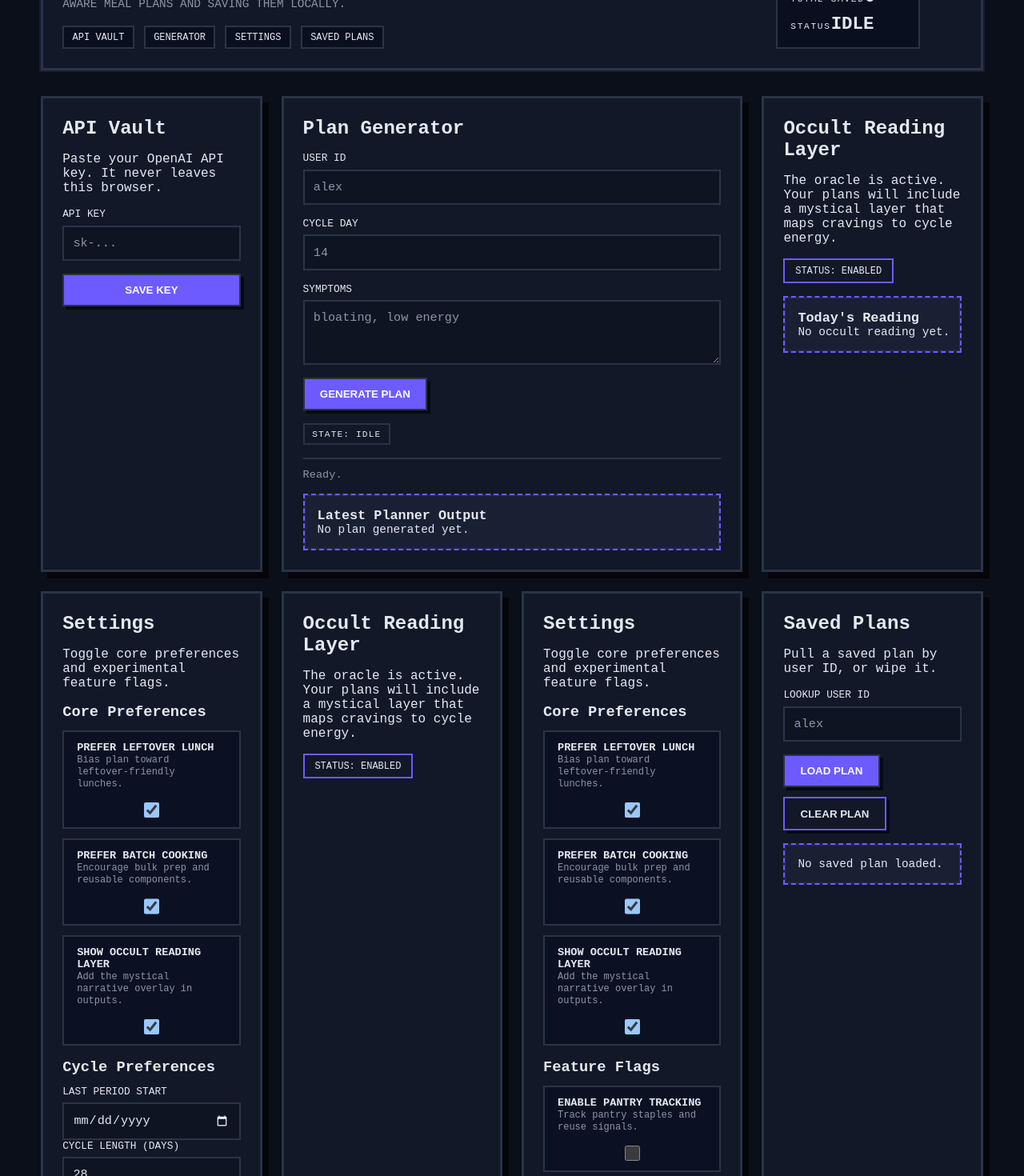
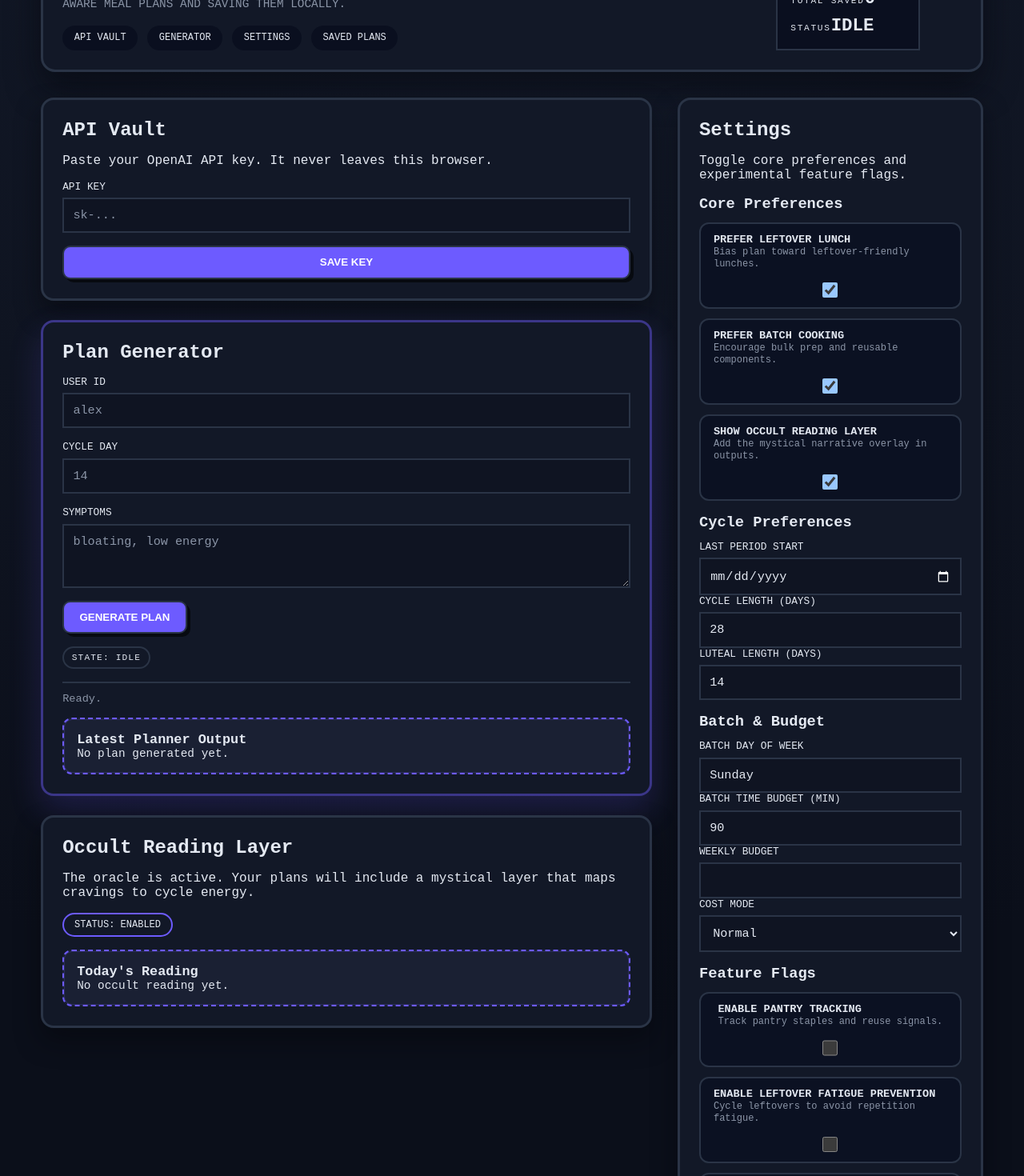
Before and after one commit to hgw3lls/PhaseFuel, a React (Vite) app: page / in a window 1280 px wide. Shown: the part 200-1670 px from the top of the page at 80% size. Built offline with nearby package versions, Linux system fonts and the light colour scheme.

Commit message:
Improve app layout structure

```diff
--- a/src/App.jsx
+++ b/src/App.jsx
@@ -532,7 +532,8 @@ export default function App() {
         </div>
       </header>
 
-      <main className="grid">
+      <main className="layout">
+        <div className="column primary">
           <section className="panel" id="api-vault">
           <h2>API Vault</h2>
           <p>Paste your OpenAI API key. It never leaves this browser.</p>
@@ -550,7 +551,7 @@ export default function App() {
           </button>
           </section>
 
-        <section className="panel wide" id="generator">
+          <section className="panel panel-hero" id="generator">
             <h2>Plan Generator</h2>
             <form onSubmit={handleGenerate} className="form-grid">
               <label>
@@ -613,8 +614,10 @@ export default function App() {
                 ) : null}
               </div>
             </form>
+            <div className="status-row">
               <div className={`status-pill ${generationState}`}>State: {generationState}</div>
               {pantryFirst ? <div className="toggle-pill">Pantry-first plan</div> : null}
+            </div>
             <div className="status">{status}</div>
             {plannerError ? (
               <div className="status error">
@@ -664,8 +667,9 @@ export default function App() {
                             </div>
                             {nextDay ? (
                               <div className="flow-meta">
-                              {mealPlan.days.find((planDay) => planDay.day === nextDay)?.meals.lunch
-                                .name}
+                                {mealPlan.days.find(
+                                  (planDay) => planDay.day === nextDay
+                                )?.meals.lunch.name}
                               </div>
                             ) : null}
                           </div>
@@ -701,7 +705,9 @@ export default function App() {
                       </span>
                     ) : null}
                     {item.notes?.length ? (
-                    <span className="grocery-meta">Notes: {item.notes.join(" • ")}</span>
+                      <span className="grocery-meta">
+                        Notes: {item.notes.join(" • ")}
+                      </span>
                     ) : null}
                   </li>
                 ))}
@@ -761,6 +767,160 @@ export default function App() {
               </div>
             </section>
           ) : null}
+
+        </div>
+
+        <div className="column secondary">
+          <section className="panel" id="settings">
+            <h2>Settings</h2>
+            <p>Toggle core preferences and experimental feature flags.</p>
+            <div className="toggle-group">
+              <h3>Core Preferences</h3>
+              <div className="toggle-list">
+                {coreSettings.map((item) => (
+                  <label className="toggle-item" key={item.key}>
+                    <div>
+                      <span className="toggle-label">{item.label}</span>
+                      <span className="toggle-description">{item.description}</span>
+                    </div>
+                    <input
+                      type="checkbox"
+                      checked={item.value}
+                      onChange={item.onChange}
+                    />
+                  </label>
+                ))}
+              </div>
+            </div>
+            <div className="toggle-group">
+              <h3>Cycle Preferences</h3>
+              <div className="cycle-grid">
+                <label>
+                  Last Period Start
+                  <input
+                    type="date"
+                    value={settings.cyclePreferences.lastPeriodStart}
+                    onChange={(event) =>
+                      handleCyclePreferenceChange("lastPeriodStart", event.target.value)
+                    }
+                  />
+                </label>
+                <label>
+                  Cycle Length (days)
+                  <input
+                    type="number"
+                    min="20"
+                    max="45"
+                    value={settings.cyclePreferences.cycleLength}
+                    onChange={(event) =>
+                      handleCyclePreferenceChange(
+                        "cycleLength",
+                        Number.parseInt(event.target.value || "0", 10)
+                      )
+                    }
+                  />
+                </label>
+                <label>
+                  Luteal Length (days)
+                  <input
+                    type="number"
+                    min="10"
+                    max="18"
+                    value={settings.cyclePreferences.lutealLength}
+                    onChange={(event) =>
+                      handleCyclePreferenceChange(
+                        "lutealLength",
+                        Number.parseInt(event.target.value || "0", 10)
+                      )
+                    }
+                  />
+                </label>
+              </div>
+            </div>
+            <div className="toggle-group">
+              <h3>Batch & Budget</h3>
+              <div className="cycle-grid">
+                <label>
+                  Batch Day Of Week
+                  <input
+                    type="text"
+                    value={settings.batchDayOfWeek}
+                    onChange={(event) =>
+                      handleSettingsChange("batchDayOfWeek", event.target.value)
+                    }
+                  />
+                </label>
+                <label>
+                  Batch Time Budget (min)
+                  <input
+                    type="number"
+                    min="30"
+                    value={settings.batchTimeBudgetMin}
+                    onChange={(event) =>
+                      handleSettingsChange(
+                        "batchTimeBudgetMin",
+                        Number.parseInt(event.target.value || "0", 10)
+                      )
+                    }
+                  />
+                </label>
+                <label>
+                  Weekly Budget
+                  <input
+                    type="number"
+                    min="0"
+                    value={settings.weeklyBudget || ""}
+                    onChange={(event) =>
+                      handleSettingsChange(
+                        "weeklyBudget",
+                        event.target.value ? Number.parseFloat(event.target.value) : null
+                      )
+                    }
+                  />
+                </label>
+                <label>
+                  Cost Mode
+                  <select
+                    value={settings.costMode}
+                    onChange={(event) =>
+                      handleSettingsChange("costMode", event.target.value)
+                    }
+                  >
+                    <option value="tight">Tight</option>
+                    <option value="normal">Normal</option>
+                    <option value="generous">Generous</option>
+                  </select>
+                </label>
+              </div>
+            </div>
+            <div className="toggle-group">
+              <h3>Feature Flags</h3>
+              <div className="toggle-list">
+                {featureFlags.map((flag) => (
+                  <label className="toggle-item" key={flag.key}>
+                    <div>
+                      <span className="toggle-label">{flag.label}</span>
+                      <span className="toggle-description">{flag.description}</span>
+                    </div>
+                    <input
+                      type="checkbox"
+                      checked={settings.featureFlags[flag.key]}
+                      onChange={() =>
+                        updateSettings({
+                          featureFlags: {
+                            [flag.key]: !settings.featureFlags[flag.key],
+                          },
+                        })
+                      }
+                    />
+                  </label>
+                ))}
+              </div>
+            </div>
+            <button type="button" className="ghost" onClick={handleResetDefaults}>
+              Reset to Defaults
+            </button>
+          </section>
 
           {settings.featureFlags.enablePantryTracking ? (
             <section className="panel" id="pantry">
@@ -954,211 +1114,6 @@ export default function App() {
             </section>
           ) : null}
 
-        <section className="panel" id="settings">
-          <h2>Settings</h2>
-          <p>Toggle core preferences and experimental feature flags.</p>
-          <div className="toggle-group">
-            <h3>Core Preferences</h3>
-            <div className="toggle-list">
-              {coreSettings.map((item) => (
-                <label className="toggle-item" key={item.key}>
-                  <div>
-                    <span className="toggle-label">{item.label}</span>
-                    <span className="toggle-description">{item.description}</span>
-                  </div>
-                  <input
-                    type="checkbox"
-                    checked={item.value}
-                    onChange={item.onChange}
-                  />
-                </label>
-              ))}
-            </div>
-          </div>
-          <div className="toggle-group">
-            <h3>Cycle Preferences</h3>
-            <div className="cycle-grid">
-              <label>
-                Last Period Start
-                <input
-                  type="date"
-                  value={settings.cyclePreferences.lastPeriodStart}
-                  onChange={(event) =>
-                    handleCyclePreferenceChange("lastPeriodStart", event.target.value)
-                  }
-                />
-              </label>
-              <label>
-                Cycle Length (days)
-                <input
-                  type="number"
-                  min="20"
-                  max="45"
-                  value={settings.cyclePreferences.cycleLength}
-                  onChange={(event) =>
-                    handleCyclePreferenceChange(
-                      "cycleLength",
-                      Number.parseInt(event.target.value || "0", 10)
-                    )
-                  }
-                />
-              </label>
-              <label>
-                Luteal Length (days)
-                <input
-                  type="number"
-                  min="10"
-                  max="18"
-                  value={settings.cyclePreferences.lutealLength}
-                  onChange={(event) =>
-                    handleCyclePreferenceChange(
-                      "lutealLength",
-                      Number.parseInt(event.target.value || "0", 10)
-                    )
-                  }
-                />
-              </label>
-            </div>
-          </div>
-          <div className="toggle-group">
-            <h3>Batch & Budget</h3>
-            <div className="cycle-grid">
-              <label>
-                Batch Day Of Week
-                <input
-                  type="text"
-                  value={settings.batchDayOfWeek}
-                  onChange={(event) => handleSettingsChange("batchDayOfWeek", event.target.value)}
-                />
-              </label>
-              <label>
-                Batch Time Budget (min)
-                <input
-                  type="number"
-                  min="30"
-                  value={settings.batchTimeBudgetMin}
-                  onChange={(event) =>
-                    handleSettingsChange(
-                      "batchTimeBudgetMin",
-                      Number.parseInt(event.target.value || "0", 10)
-                    )
-                  }
-                />
-              </label>
-              <label>
-                Weekly Budget
-                <input
-                  type="number"
-                  min="0"
-                  value={settings.weeklyBudget || ""}
-                  onChange={(event) =>
-                    handleSettingsChange(
-                      "weeklyBudget",
-                      event.target.value ? Number.parseFloat(event.target.value) : null
-                    )
-                  }
-                />
-              </label>
-              <label>
-                Cost Mode
-                <select
-                  value={settings.costMode}
-                  onChange={(event) => handleSettingsChange("costMode", event.target.value)}
-                >
-                  <option value="tight">Tight</option>
-                  <option value="normal">Normal</option>
-                  <option value="generous">Generous</option>
-                </select>
-              </label>
-            </div>
-          </div>
-          <div className="toggle-group">
-            <h3>Feature Flags</h3>
-            <div className="toggle-list">
-              {featureFlags.map((flag) => (
-                <label className="toggle-item" key={flag.key}>
-                  <div>
-                    <span className="toggle-label">{flag.label}</span>
-                    <span className="toggle-description">{flag.description}</span>
-                  </div>
-                  <input
-                    type="checkbox"
-                    checked={settings.featureFlags[flag.key]}
-                    onChange={() =>
-                      updateSettings({
-                        featureFlags: {
-                          [flag.key]: !settings.featureFlags[flag.key],
-                        },
-                      })
-                    }
-                  />
-                </label>
-              ))}
-            </div>
-          </div>
-          <button type="button" className="ghost" onClick={handleResetDefaults}>
-            Reset to Defaults
-          </button>
-        </section>
-
-        {settings.showOccultReadingLayer ? (
-          <section className="panel">
-            <h2>Occult Reading Layer</h2>
-            <p>
-              The oracle is active. Your plans will include a mystical layer that maps
-              cravings to cycle energy.
-            </p>
-            <div className="toggle-pill">Status: Enabled</div>
-          </section>
-        ) : null}
-
-        <section className="panel" id="settings">
-          <h2>Settings</h2>
-          <p>Toggle core preferences and experimental feature flags.</p>
-          <div className="toggle-group">
-            <h3>Core Preferences</h3>
-            <div className="toggle-list">
-              {coreSettings.map((item) => (
-                <label className="toggle-item" key={item.key}>
-                  <div>
-                    <span className="toggle-label">{item.label}</span>
-                    <span className="toggle-description">{item.description}</span>
-                  </div>
-                  <input
-                    type="checkbox"
-                    checked={item.value}
-                    onChange={item.onChange}
-                  />
-                </label>
-              ))}
-            </div>
-          </div>
-          <div className="toggle-group">
-            <h3>Feature Flags</h3>
-            <div className="toggle-list">
-              {featureFlags.map((flag) => (
-                <label className="toggle-item" key={flag.key}>
-                  <div>
-                    <span className="toggle-label">{flag.label}</span>
-                    <span className="toggle-description">{flag.description}</span>
-                  </div>
-                  <input
-                    type="checkbox"
-                    checked={settings.featureFlags[flag.key]}
-                    onChange={() =>
-                      updateSettings({
-                        featureFlags: {
-                          [flag.key]: !settings.featureFlags[flag.key],
-                        },
-                      })
-                    }
-                  />
-                </label>
-              ))}
-            </div>
-          </div>
-        </section>
-
           <section className="panel" id="saved-plans">
             <h2>Saved Plans</h2>
             <p>Pull a saved plan by user ID, or wipe it.</p>
@@ -1181,6 +1136,7 @@ export default function App() {
             </div>
             <pre className="output">{savedPlan}</pre>
           </section>
+        </div>
       </main>
 
       <footer>
--- a/src/styles.css
+++ b/src/styles.css
@@ -20,7 +20,7 @@
 }
 
 body {
-  background: var(--bg);
+  background: radial-gradient(circle at top, #151c2c 0%, var(--bg) 55%);
   color: var(--ink);
   min-height: 100vh;
 }
@@ -30,6 +30,8 @@ body {
   flex-direction: column;
   gap: 2rem;
   padding: 2.5rem clamp(1.5rem, 4vw, 4rem) 3rem;
+  max-width: 1280px;
+  margin: 0 auto;
 }
 
 .banner {
@@ -41,7 +43,8 @@ body {
   padding: 1.5rem;
   background: var(--panel);
   text-transform: uppercase;
-  box-shadow: 0 0 0 2px rgba(109, 91, 255, 0.15);
+  border-radius: 18px;
+  box-shadow: 0 20px 40px rgba(5, 7, 13, 0.6);
 }
 
 .tag {
@@ -78,13 +81,15 @@ body {
 .nav a {
   color: var(--ink);
   text-decoration: none;
-  border: 2px solid var(--border);
-  padding: 0.35rem 0.65rem;
+  border: 1px solid transparent;
+  padding: 0.45rem 0.85rem;
   background: #0a0f1f;
+  border-radius: 999px;
 }
 
 .nav a:hover {
   border-color: var(--accent);
+  box-shadow: 0 0 0 2px rgba(109, 91, 255, 0.2);
 }
 
 .stats {
@@ -107,10 +112,17 @@ body {
   font-size: 1.4rem;
 }
 
-.grid {
+.layout {
   display: grid;
+  gap: 2rem;
+  grid-template-columns: minmax(0, 2fr) minmax(280px, 1fr);
+  align-items: start;
+}
+
+.column {
+  display: flex;
+  flex-direction: column;
   gap: 1.5rem;
-  grid-template-columns: repeat(auto-fit, minmax(250px, 1fr));
 }
 
 .panel {
@@ -120,11 +132,20 @@ body {
   display: flex;
   flex-direction: column;
   gap: 1rem;
-  box-shadow: 8px 8px 0 rgba(0, 0, 0, 0.6);
+  border-radius: 16px;
+  box-shadow: 0 16px 30px rgba(5, 7, 13, 0.55);
 }
 
-.panel.wide {
-  grid-column: span 2;
+.panel-hero {
+  border-color: rgba(109, 91, 255, 0.45);
+  box-shadow: 0 18px 40px rgba(109, 91, 255, 0.18);
+}
+
+.status-row {
+  display: flex;
+  flex-wrap: wrap;
+  gap: 0.75rem;
+  align-items: center;
 }
 
 label {
@@ -168,6 +189,7 @@ button {
   font-weight: 700;
   cursor: pointer;
   box-shadow: 4px 4px 0 rgba(0, 0, 0, 0.6);
+  border-radius: 10px;
 }
 
 button:disabled {
@@ -198,6 +220,7 @@ button.ghost {
   white-space: pre-wrap;
   color: var(--ink);
   box-shadow: inset 0 0 0 1px var(--panel-glow);
+  border-radius: 12px;
 }
 
 .status {
@@ -214,6 +237,7 @@ button.ghost {
   text-transform: uppercase;
   font-size: 0.7rem;
   letter-spacing: 0.1em;
+  border-radius: 999px;
 }
 
 .status-pill.generating {
@@ -236,6 +260,7 @@ button.ghost {
   color: var(--muted);
   border: 2px dashed var(--border);
   padding: 0.6rem;
+  border-radius: 12px;
 }
 
 .status.error {
@@ -273,6 +298,7 @@ button.ghost {
   padding: 0.75rem 1rem;
   background: #0b1122;
   text-transform: none;
+  border-radius: 12px;
 }
 
 .toggle-item input {
@@ -299,6 +325,7 @@ button.ghost {
   text-transform: uppercase;
   font-size: 0.75rem;
   width: fit-content;
+  border-radius: 999px;
 }
 
 footer {
@@ -310,8 +337,8 @@ footer {
 }
 
 @media (max-width: 720px) {
-  .panel.wide {
-    grid-column: span 1;
+  .layout {
+    grid-template-columns: 1fr;
   }
 
   .banner {
```
Lines whose indentation alone changed are shown as unchanged.
